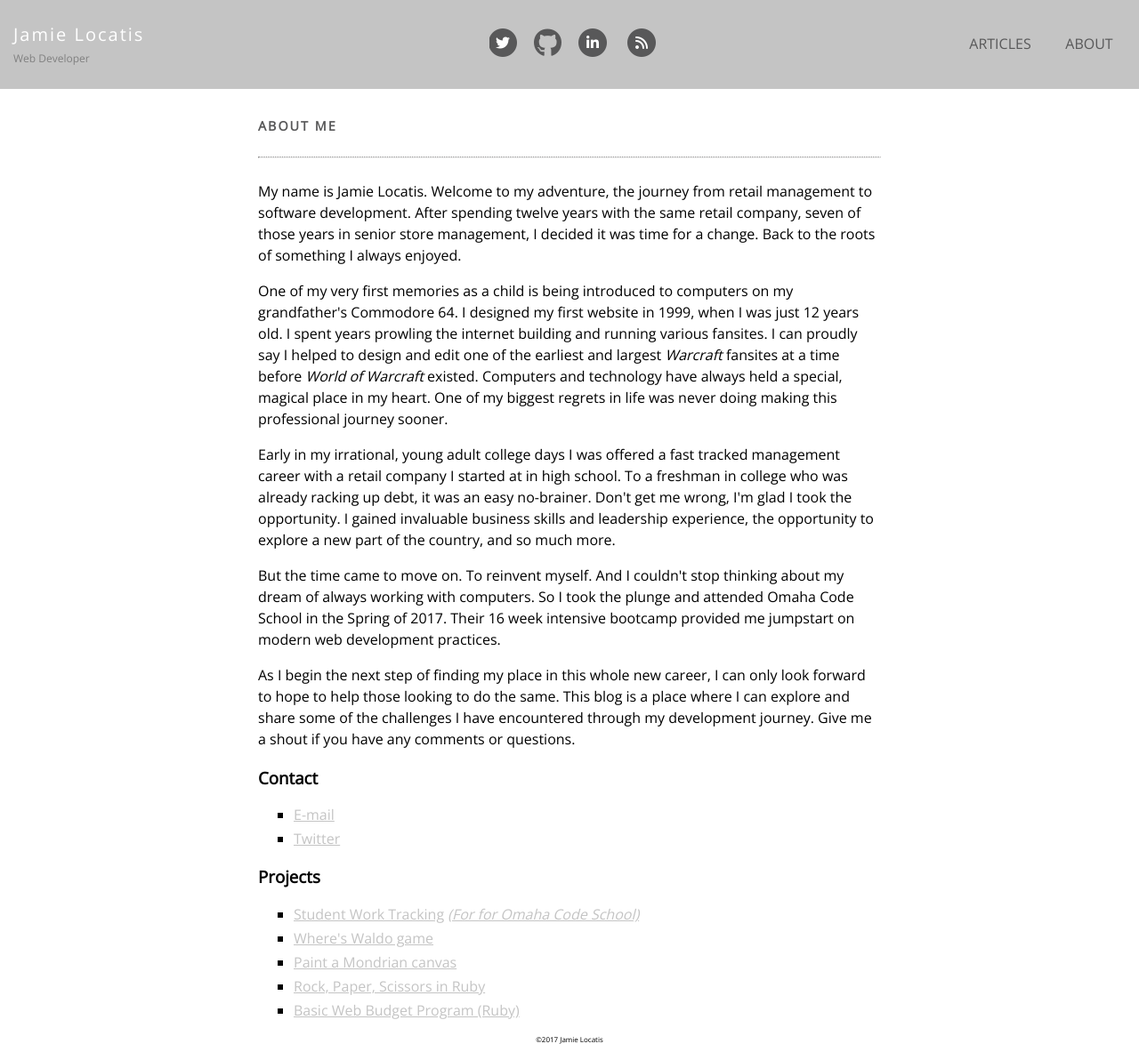
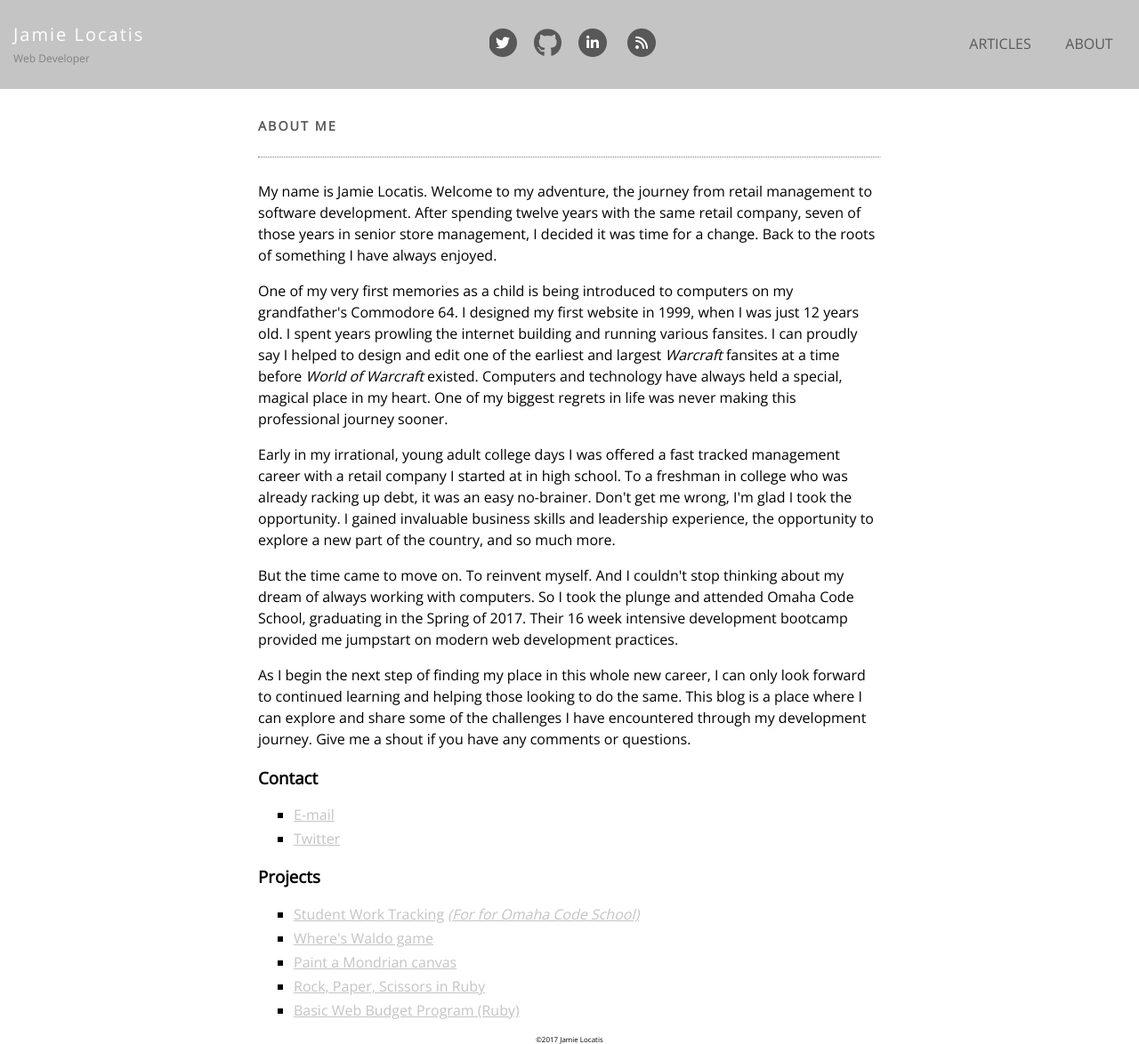
Before and after one commit to jlocatis/jlocatis.github.io, a Jekyll site: the page built from about.html, in a window 1280 px wide. Shown: the whole page at 89% size. Built offline with Jekyll 4.4.1, drawn with Linux system fonts in a browser that asks for light colours; nearby versions of some CDN libraries.

Commit message:
Fixed spelling errors, made CSS changes

```diff
--- a/about.html
+++ b/about.html
@@ -10,15 +10,15 @@
 	</div>
 	<hr>
 
-	<p>My name is Jamie Locatis. Welcome to my adventure, the journey from retail management to software development. After spending twelve years with the same retail company, seven of those years in senior store management, I decided it was time for a change. Back to the roots of something I always enjoyed.</p>
+	<p>My name is Jamie Locatis. Welcome to my adventure, the journey from retail management to software development. After spending twelve years with the same retail company, seven of those years in senior store management, I decided it was time for a change. Back to the roots of something I have always enjoyed.</p>
 
-	<p>One of my very first memories as a child is being introduced to computers on my grandfather's Commodore 64. I designed my first website in 1999, when I was just 12 years old. I spent years prowling the internet building and running various fansites. I can proudly say I helped to design and edit one of the earliest and largest <em>Warcraft</em> fansites at a time before <em>World of Warcraft</em> existed. Computers and technology have always held a special, magical place in my heart. One of my biggest regrets in life was never doing making this professional journey sooner.</p>
+	<p>One of my very first memories as a child is being introduced to computers on my grandfather's Commodore 64. I designed my first website in 1999, when I was just 12 years old. I spent years prowling the internet building and running various fansites. I can proudly say I helped to design and edit one of the earliest and largest <em>Warcraft</em> fansites at a time before <em>World of Warcraft</em> existed. Computers and technology have always held a special, magical place in my heart. One of my biggest regrets in life was never making this professional journey sooner.</p>
 
 	<p>Early in my irrational, young adult college days I was offered a fast tracked management career with a retail company I started at in high school. To a freshman in college who was already racking up debt, it was an easy no-brainer. Don't get me wrong, I'm glad I took the opportunity. I gained invaluable business skills and leadership experience, the opportunity to explore a new part of the country, and so much more.</p>
 
-	<p>But the time came to move on. To reinvent myself. And I couldn't stop thinking about my dream of always working with computers. So I took the plunge and attended <a href="http://www.omahacodeschool.com/" target="_blank">Omaha Code School</a> in the Spring of 2017. Their 16 week intensive bootcamp provided me  jumpstart on modern web development practices.</p>
+	<p>But the time came to move on. To reinvent myself. And I couldn't stop thinking about my dream of always working with computers. So I took the plunge and attended <a href="http://www.omahacodeschool.com/" target="_blank">Omaha Code School</a>, graduating in the Spring of 2017. Their 16 week intensive development bootcamp provided me jumpstart on modern web development practices.</p>
 
-	<p>As I begin the next step of finding my place in this whole new career, I can only look forward to hope to help those looking to do the same. This blog is a place where I can explore and share some of the challenges I have encountered through my development journey. Give me a shout if you have any comments or questions.</p>
+	<p>As I begin the next step of finding my place in this whole new career, I can only look forward to continued learning and helping those looking to do the same. This blog is a place where I can explore and share some of the challenges I have encountered through my development journey. Give me a shout if you have any comments or questions.</p>
 
 	<div class="about-me-info">
 		<h3 class="article-title">Contact</h3>
--- a/assets/style.css
+++ b/assets/style.css
@@ -51,7 +51,6 @@
 	top: 0;
 	left: 0;
 	z-index: 500;
-	box-shadow: 0px 3px 5px #888888;
 }
 
 #hamburger {
@@ -60,7 +59,7 @@
 	right: 25px;
 	color: white;
 	z-index: 999;
-	transition: color 0.6s ease;
+	transition: color 300ms ease;
 }
 
 #hamburger:hover {
@@ -84,12 +83,11 @@
 	display: block;
 	width: 100%;
 	height: 55px;
-	box-shadow: 0px 3px 5px #888888;
 	z-index: 200;
 	top: 45px;
 	left: 0px;
 	opacity: 0;
-	transition: top 1s ease, opacity 1s ease;
+	transition: top 500ms ease, opacity 500ms ease;
 }
 
 .menu-bar-sticky {
@@ -98,7 +96,6 @@
 	display: block;
 	width: 100%;
 	height: 55px;
-	box-shadow: 0px 3px 5px #888888;
 	z-index: 200;
 	top: 0px;
 	left: 0px;
@@ -155,7 +152,7 @@
 
 .icon_link a {
 	color: #585859;
-	transition: color 0.4s ease;
+	transition: color 300ms ease;
 }
 
 .center {
@@ -183,7 +180,7 @@
 
 .article-title a {
 	color: black;
-	transition: color 0.6s ease;
+	transition: color 300ms ease;
 }
 
 .article-title a:hover {
@@ -321,7 +318,7 @@
 
 #top-name a {
 	color: white;
-	transition: color 0.6s ease;
+	transition: color 300ms ease;
 }
 
 #top-name a:hover {
@@ -461,7 +458,6 @@
 	.top-bar {
 		width: 43%;
 		background-color: #c4c4c4;
-		box-shadow: 0 0 0;
 	}
 
 	#top-name a:hover {
@@ -474,7 +470,6 @@
 		width: 57%;
 		height: 100px;
 		top: 0;
-		box-shadow: 0 0 0;
 	}
 
 	.menu-items {
```
Also changed, not shown: 4 other files.
